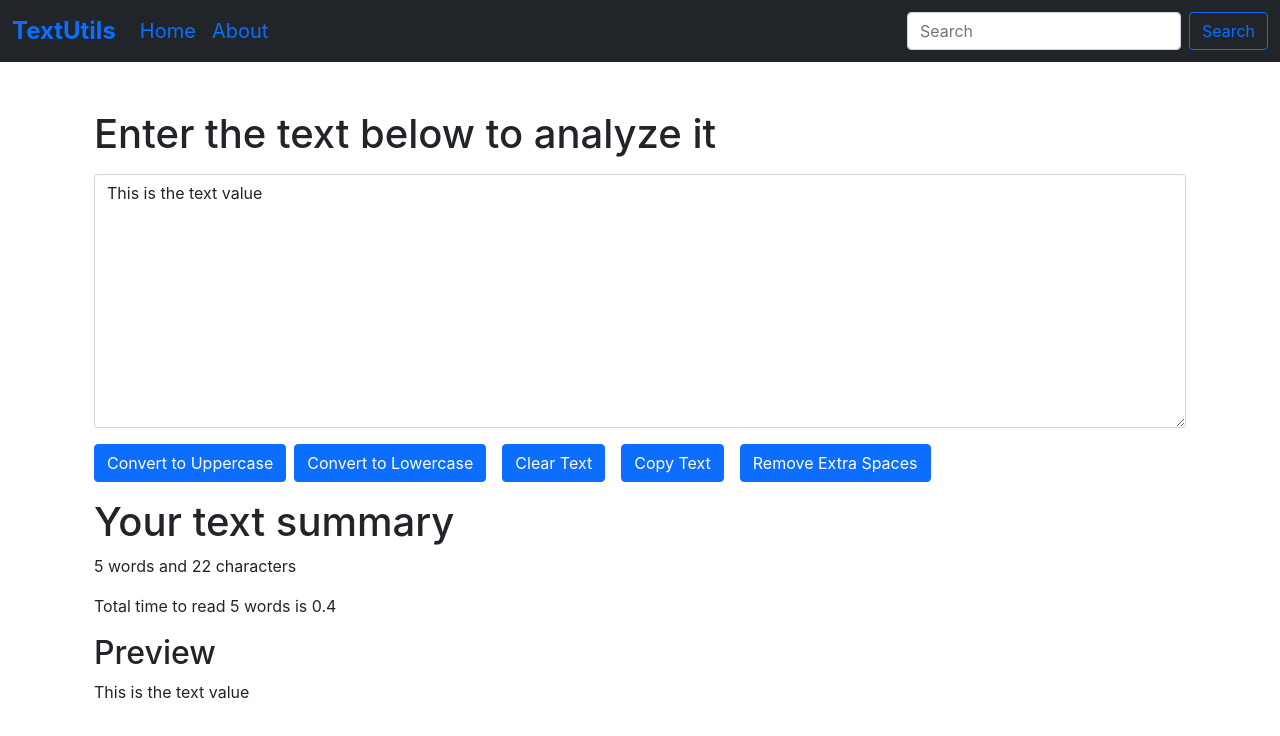
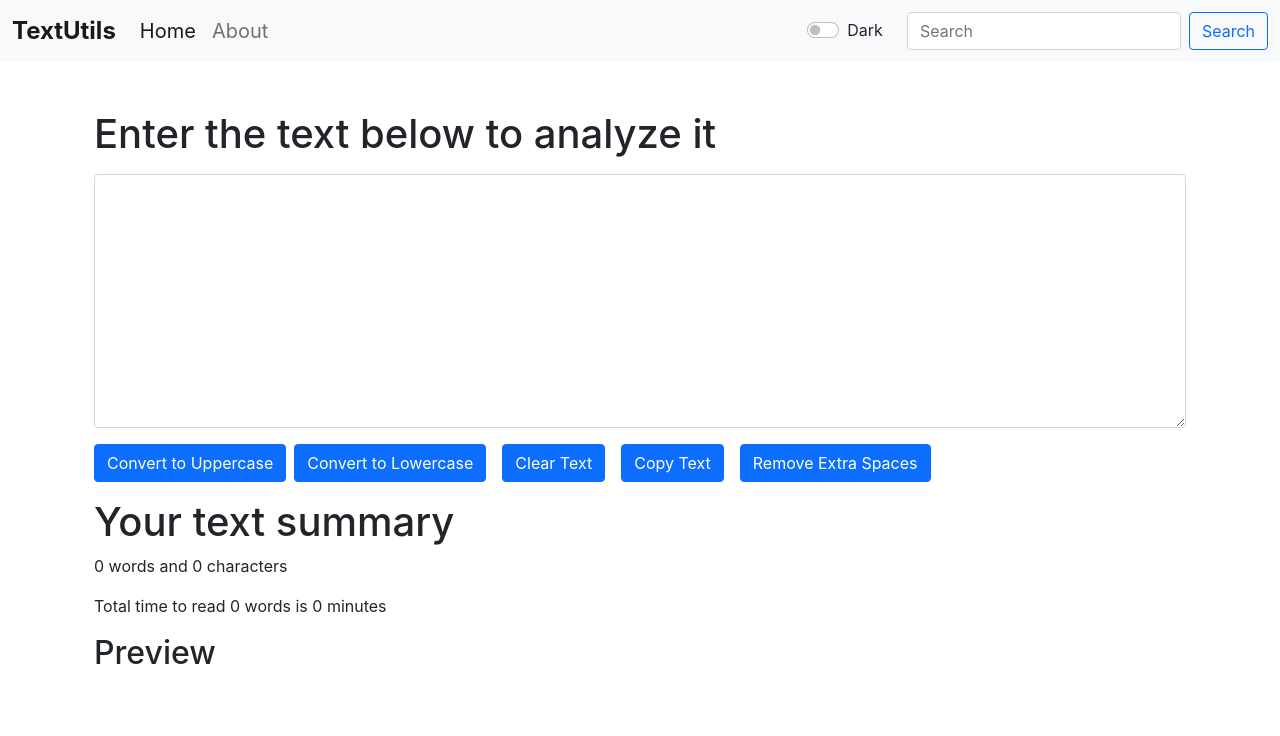
Before and after one commit to Yashcodes/TextUtils-React, a React (Create React App) app: page / in a window 1280 px wide. Shown: the top 736 px of the page. Built offline with nearby package versions, Linux system fonts and the light colour scheme.

Commit message:
Tut 12 : Improved Dark Mode

```diff
--- a/src/App.js
+++ b/src/App.js
@@ -1,15 +1,40 @@
+import { useState } from "react";
 import "./App.css";
 import Navbar from "./components/Navbar";
 import TextForm from "./components/TextForm";
 // import About from "./components/About";
 
 function App() {
+  const [mode, setMode] = useState("light");
+  const [modeTxt, setModeTxt] = useState("Dark");
+
+  const toggleMode = () => {
+    if (mode === "light") {
+      setMode("dark");
+      setModeTxt("Light");
+      document.body.style.backgroundColor = "rgb(27 28 30)";
+      document.body.style.color = "white";
+    } else {
+      setMode("light");
+      setModeTxt("Dark");
+      document.body.style.backgroundColor = "white";
+      document.body.style.color = "black";
+    }
+  };
+
   return (
     <>
-      <Navbar title="TextUtils" aboutText="About" />
+      <Navbar
+        title="TextUtils"
+        aboutText="About"
+        mode={mode}
+        toggleMode={toggleMode}
+        modeTxt={modeTxt}
+      />
+
       <div className="container mb-3">
-        <TextForm heading="Enter the text below to analyze it" />
-        {/* <About/> */}
+        <TextForm heading="Enter the text below to analyze it" mode={mode} />
+        {/* <About /> */}
       </div>
     </>
   );
--- a/src/components/Navbar.js
+++ b/src/components/Navbar.js
@@ -3,9 +3,11 @@ import PropTypes from "prop-types";
 
 const Navbar = (props) => {
   return (
-    <nav className="navbar navbar-expand-lg navbar-light bg-dark">
+    <nav
+      className={`navbar navbar-expand-lg navbar-${props.mode} bg-${props.mode}`}
+    >
       <div className="container-fluid">
-        <a className="navbar-brand text-primary fw-bold fs-4" href="/">
+        <a className="navbar-brand fw-bold fs-4" href="/">
           {props.title}
         </a>
         <button
@@ -23,7 +25,7 @@ const Navbar = (props) => {
           <ul className="navbar-nav me-auto mb-2 mb-lg-0">
             <li className="nav-item">
               <a
-                className="nav-link active text-primary fs-5"
+                className="nav-link active fs-5"
                 aria-current="page"
                 href="/"
               >
@@ -31,11 +33,24 @@ const Navbar = (props) => {
               </a>
             </li>
             <li className="nav-item">
-              <a className="nav-link text-primary fs-5" href="/">
+              <a className="nav-link fs-5" href="/">
                 {props.aboutText}
               </a>
             </li>
           </ul>
+
+          <div className={`form-check form-switch text-${props.mode === "dark" ? "light" : "dark"} mx-4`}>
+            <input
+              className="form-check-input"
+              type="checkbox"
+              id="flexSwitchCheckDefault"
+              onClick={props.toggleMode}
+            />
+            <label className="form-check-label" htmlFor="flexSwitchCheckDefault">
+              {props.modeTxt}
+            </label>
+          </div>
+
           <form className="d-flex">
             <input
               className="form-control me-2"
--- a/src/components/TextForm.js
+++ b/src/components/TextForm.js
@@ -30,7 +30,7 @@ const TextForm = (props) => {
     setText(newText.join(" "));
   };
 
-  const [text, setText] = useState("This is the text value");
+  const [text, setText] = useState("");
   //text = "New text"; // Wrong way to change the state
   //setText("New text"); // Correct way to change the state
 
@@ -48,6 +48,11 @@ const TextForm = (props) => {
             onChange={handleOnChange}
             id="textArea"
             rows="10"
+            style={{
+              backgroundColor:
+                props.mode === "light" ? "white" : "rgb(35 38 42)",
+              color : props.mode === "light" ? "black" : "white"
+            }}
           ></textarea>
         </div>
 
@@ -75,11 +80,21 @@ const TextForm = (props) => {
       <div className="container my-3">
         <h1>Your text summary</h1>
         <p>
-          {text.split(" ").length} words and {text.length} characters
+          {text.length === 0 || text.endsWith(" ")
+            ? text.split(" ").length - 1
+            : text.split(" ").length}{" "}
+          words and {text.length} characters
         </p>
         <p>
-          Total time to read {text.split(" ").length} words is{" "}
-          {0.08 * text.split(" ").length}
+          Total time to read{" "}
+          {text.length === 0 || text.endsWith(" ")
+            ? text.split(" ").length - 1
+            : text.split(" ").length}{" "}
+          words is{" "}
+          {text.length === 0 || text.endsWith(" ")
+            ? 0.08 * (text.split(" ").length - 1)
+            : 0.08 * text.split(" ").length}{" "}
+          minutes
         </p>
 
         <h2>Preview</h2>
```
